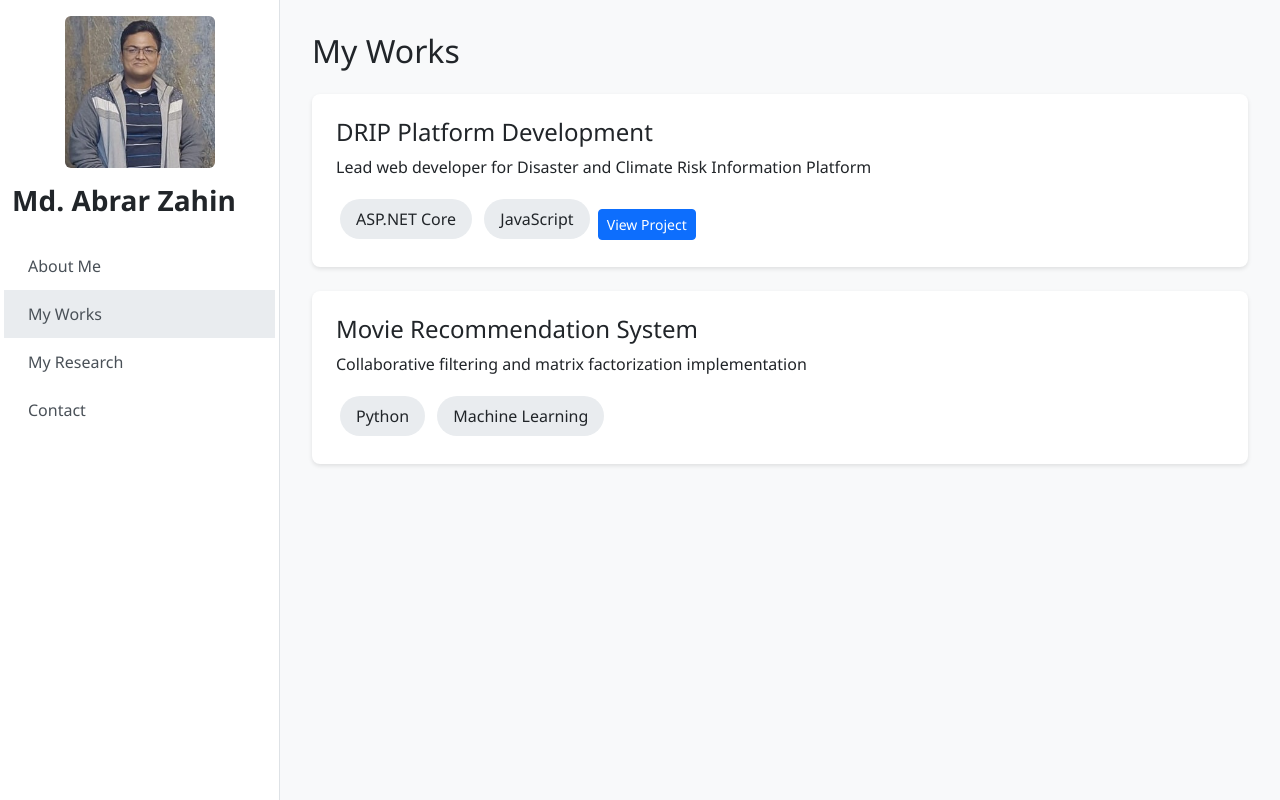
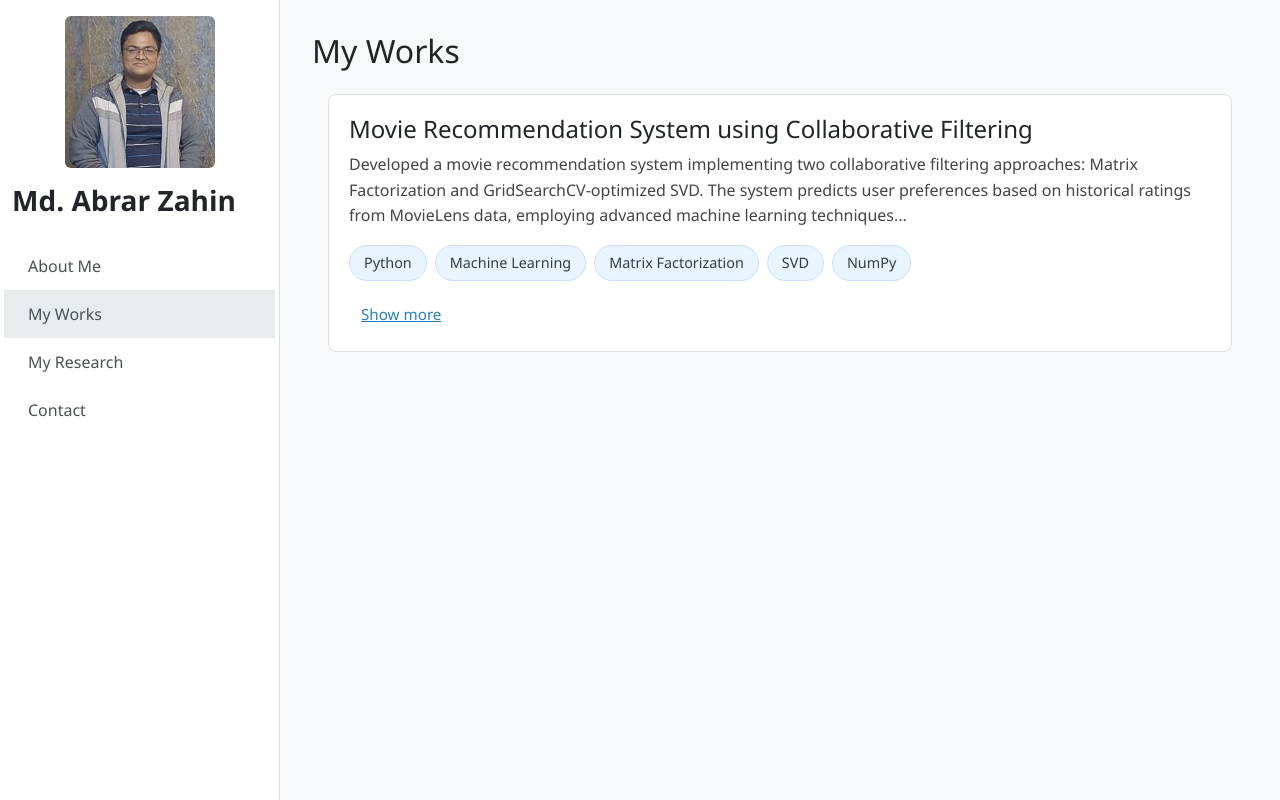
Before and after one commit to AbrarZahin247/abrarzahin247.github.io, a plain HTML site: page index.html in a window 1280 px wide. Both pictures are taken after a click on the link "My Works". Drawn offline with nearby package versions, Linux system fonts and the light colour scheme.

Commit message:
updated differnet part

```diff
--- a/index.html
+++ b/index.html
@@ -42,18 +42,70 @@
             font-weight: 500;
         }
         .project-card {
-            background: white;
+            /* max-width: 600px; */
+            padding: 20px;
+            border: 1px solid #e0e0e0;
             border-radius: 8px;
-            padding: 1.5rem;
-            margin-bottom: 1.5rem;
-            box-shadow: 0 2px 4px rgba(0,0,0,0.1);
+            margin: 16px;
+            background: #fff;
         }
+
+        .truncated-text {
+            display: -webkit-box;
+            -webkit-line-clamp: 4;
+            -webkit-box-orient: vertical;
+            overflow: hidden;
+            line-height: 1.6;
+            margin-bottom: 12px;
+            color: #444;
+        }
+
+        .full-text {
+            display: block;
+            margin-top: 8px;
+        }
+
+        .full-text strong {
+            color: #2c3e50;
+            display: block;
+            margin-top: 12px;
+        }
+
+        .skill-badges {
+            display: flex;
+            gap: 8px;
+            flex-wrap: wrap;
+            margin: 16px 0;
+        }
+
         .skill-badge {
-            background-color: #e9ecef;
-            padding: 0.5rem 1rem;
+            background: #e8f4ff;
+            padding: 6px 14px;
             border-radius: 20px;
-            margin: 0.25rem;
-            display: inline-block;
+            font-size: 0.9rem;
+            color: #2c3e50;
+            border: 1px solid #cde0f5;
+        }
+
+        .card-actions {
+            display: flex;
+            gap: 12px;
+            align-items: center;
+            margin-top: 12px;
+        }
+
+        .toggle-btn {
+            background: none;
+            border: none;
+            color: #2980b9;
+            padding: 6px 12px;
+            cursor: pointer;
+            font-size: 0.95rem;
+        }
+
+        .toggle-btn:hover {
+            color: #1a5276;
+            text-decoration: underline;
         }
     </style>
 </head>
@@ -93,7 +145,7 @@
     <div class="main-content">
         <!-- About Section -->
         <div id="about" class="content-section">
-            <h2 class="mb-4">About Me</h2>
+            <h2 class="mb-4 px-4">About Me</h2>
 
             <!-- Personal Introduction -->
             <div class="project-card mb-4">
@@ -107,7 +159,7 @@ My work spans impactful projects like the DRIP climate risk platform and groundw
 
             <!-- Modified Education Section -->
             <div class="mb-4">
-                <h4>Education</h4>
+                <h4 class="px-4">Education</h4>
                 <div class="project-card">
                     <h5>Master of Science in Electrical & Electronic Engineering</h5>
                     <p>Bangladesh University of Engineering and Technology (BUET)<br>
@@ -120,61 +172,58 @@ My work spans impactful projects like the DRIP climate risk platform and groundw
             </div>
             <!-- Rest of the sections (Skills, Awards) remain unchanged -->
         </div>
-        <!-- About Section -->
-        <!-- <div id="about" class="content-section">
-            <h2 class="mb-4">About Me</h2>
-            <div class="mb-4">
-                <h4>Education</h4>
-                <div class="project-card">
-                    <h5>MSc in Electrical & Electronic Engineering</h5>
-                    <p>Bangladesh University of Engineering and Technology<br>
-                    CGPA: 3.42/4.00 (2022-2024)</p>
-
-                    <h5>BSc in Electrical & Electronic Engineering</h5>
-                    <p>Chittagong University of Engineering and Technology<br>
-                    CGPA: 2.97/4.00 (2015-2019)</p>
-                </div>
-            </div>
-
-            <div class="mb-4">
-                <h4>Technical Skills</h4>
-                <div class="project-card">
-                    <div class="skill-badge"><i class="fab fa-python"></i> Python</div>
-                    <div class="skill-badge"><i class="fas fa-database"></i> SQL</div>
-                    <div class="skill-badge"><i class="fab fa-js"></i> JavaScript</div>
-                    <div class="skill-badge"><i class="fab fa-aws"></i> AWS</div>
-                    <div class="skill-badge"><i class="fas fa-brain"></i> PyTorch</div>
-                    <div class="skill-badge"><i class="fas fa-project-diagram"></i> TensorFlow</div>
-                </div>
-            </div>
-
-            <div class="mb-4">
-                <h4>Awards</h4>
-                <div class="project-card">
-                    <p>🏆 Arduino Fundamentals Certification<br>
-                    🥈 Runner-Up - English Debating Contest 2016<br>
-                    🎓 MSc Fellowship Recipient</p>
-                </div>
-            </div>
-        </div> -->
-
         <!-- Works Section -->
         <div id="works" class="content-section" style="display: none;">
             <h2 class="mb-4">My Works</h2>
             <div class="project-card">
-                <h4>DRIP Platform Development</h4>
-                <p>Lead web developer for Disaster and Climate Risk Information Platform</p>
-                <div class="skill-badge">ASP.NET Core</div>
-                <div class="skill-badge">JavaScript</div>
-                <a href="http://drip.plancomm.gov.bd/" target="_blank" class="btn btn-sm btn-primary mt-2">View Project</a>
+                <h4>Movie Recommendation System using Collaborative Filtering</h4>
+                <div class="description-container">
+                    <p class="truncated-text">
+                        Developed a movie recommendation system implementing two collaborative filtering approaches:
+                        Matrix Factorization and GridSearchCV-optimized SVD. The system predicts user preferences
+                        based on historical ratings from MovieLens data, employing advanced machine learning techniques...
+                        <span class="full-text" style="display: none;">
+                            to optimize recommendations. The first approach built a user-movie rating matrix from ratings.csv,
+                            factorized into latent feature matrices (U and V) using gradient descent with regularization.
+                            Hyperparameter analysis revealed optimal performance at lower feature dimensions (K=2) with
+                            60 iterations balancing accuracy and overfitting risks.
+
+                            The second approach leveraged scikit-surprise's GridSearchCV to optimize SVD parameters
+                            (n_epochs=10, lr_all=0.005, reg_all=0.4). Evaluation using genre-based F1 scores showed
+                            the custom matrix factorization achieved scores >0.5 for all users, with 60% of cases
+                            exceeding 0.66 (e.g., User 311: 0.84).
+
+                            <strong>Key Findings:</strong> Custom implementation matched library performance while
+                            providing deeper algorithmic understanding. Matrix factorization required careful balance
+                            between computational cost (O(n²)) and accuracy, while library SVD offered efficient
+                            hyperparameter tuning.
+
+                            <strong>Tools:</strong> Python, NumPy, Pandas, Matplotlib, scikit-surprise
+                            <strong>Challenges:</strong> Addressed matrix sparsity through dimensionality reduction
+                            and controlled iterations
+                            <strong>Conclusion:</strong> Both methods effectively predicted preferences, with potential
+                            for hybrid future implementations combining interpretability and optimization efficiency.
+                        </span>
+                    </p>
+                </div>
+                <div class="skill-badges">
+                    <div class="skill-badge">Python</div>
+                    <div class="skill-badge">Machine Learning</div>
+                    <div class="skill-badge">Matrix Factorization</div>
+                    <div class="skill-badge">SVD</div>
+                    <div class="skill-badge">NumPy</div>
+                </div>
+                <div class="card-actions">
+                    <button class="btn btn-link toggle-btn" onclick="toggleDescription(this)">Show more</button>
+                </div>
             </div>
 
-            <div class="project-card">
+            <!-- <div class="project-card">
                 <h4>Movie Recommendation System</h4>
                 <p>Collaborative filtering and matrix factorization implementation</p>
                 <div class="skill-badge">Python</div>
                 <div class="skill-badge">Machine Learning</div>
-            </div>
+            </div> -->
         </div>
 
         <!-- Research Section -->
@@ -207,29 +256,18 @@ My work spans impactful projects like the DRIP climate risk platform and groundw
                     <i class="fab fa-linkedin"></i> LinkedIn
                 </a>
 
-                <h5 class="mt-4">References</h5>
+                <!-- <h5 class="mt-4">References</h5>
                 <ul>
                     <li>Dr. Mohammad Ariful Haque (BUET)</li>
                     <li>Dr. Muhammad Ahsan Ullah (CUET)</li>
-                </ul>
+                </ul> -->
             </div>
         </div>
     </div>
 
-    <!-- Right Sidebar -->
-    <!-- <div class="right-sidebar">
-        <div class="text-center">
-            <img src="profile.jpeg" alt="Profile" class="rounded-circle mb-3" style="width: 150px;">
-            <div class="mb-4">
-                <a href="CV_Md.Abrar_Zahin.pdf" download class="btn btn-primary mb-3">
-                    <i class="fas fa-download"></i> Download CV
-                </a>
-                <iframe src="CV_Md.Abrar_Zahin.pdf" width="100%" height="400px"></iframe>
-            </div>
-        </div>
-    </div> -->
 
     <script>
+
         function showSection(sectionId) {
             // Hide all sections
             document.querySelectorAll('.content-section').forEach(section => {
@@ -245,8 +283,25 @@ My work spans impactful projects like the DRIP climate risk platform and groundw
             });
             event.target.classList.add('active');
         }
+
+        function toggleDescription(button) {
+            const container = button.closest('.project-card');
+            const fullText = container.querySelector('.full-text');
+            const truncated = container.querySelector('.truncated-text');
+
+            if (fullText.style.display === 'none') {
+                fullText.style.display = 'inline';
+                truncated.style.display = 'block';
+                truncated.style.webkitLineClamp = 'unset';
+                button.textContent = 'Show less';
+                container.querySelector('.skill-badges').scrollIntoView({ behavior: 'smooth' });
+            } else {
+                fullText.style.display = 'none';
+                truncated.style.display = '-webkit-box';
+                button.textContent = 'Show more';
+            }
+        }
     </script>
-
     <script src="https://cdn.jsdelivr.net/npm/bootstrap@5.3.0/dist/js/bootstrap.bundle.min.js"></script>
 </body>
 </html>
```
Also changed, not shown: test.txt (added).
